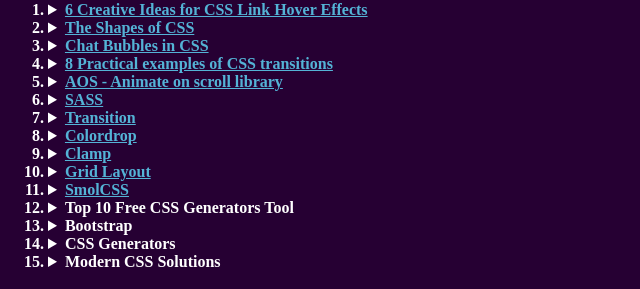
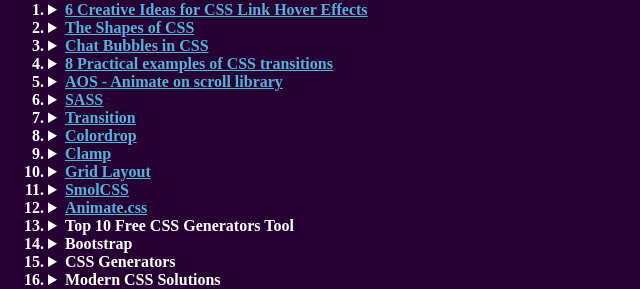
Before and after one commit to rohit-kumaar/links, a plain HTML site: page index.html in a window 1280 px wide. Shown: the part 79-368 px from the top of the page, without its empty margins (0-640 px from the left). Drawn offline with Linux system fonts and the light colour scheme.

Commit message:
Animate.css

```diff
--- a/index.html
+++ b/index.html
@@ -163,6 +163,16 @@
               <summary>
                 <a href="https://smolcss.dev/#smol-aspect-ratio-gallery" target="_blank">
                   SmolCSS
+                </a>
+              </summary>
+            </details>
+          </li>
+
+          <li>
+            <details>
+              <summary>
+                <a href="https://animate.style/" target="_blank">
+                  Animate.css
                 </a>
               </summary>
             </details>
```
